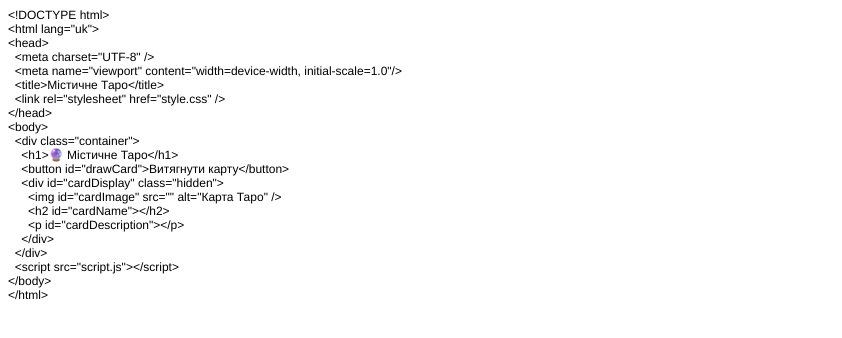
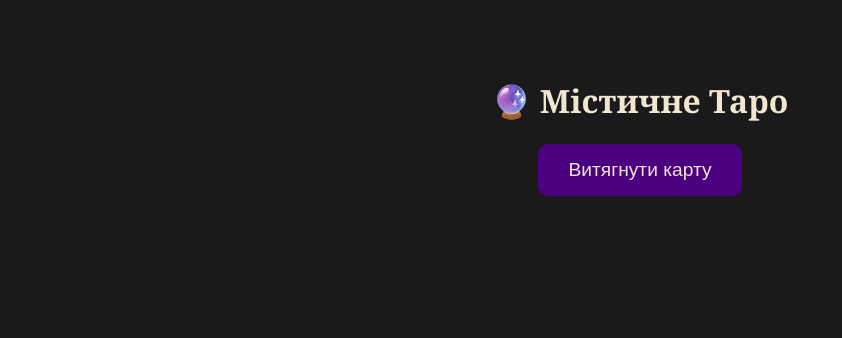
Before and after one commit to SophShmn/tarot-app, a plain HTML site: page index.html in a window 1280 px wide. Shown: the whole page, without its empty margins (0-842 px from the left). Drawn offline with Linux system fonts and the light colour scheme.

Commit message:
Update index.html

```diff
--- a/index.html
+++ b/index.html
@@ -1,36 +1,22 @@
-<!DOCTYPE html PUBLIC "-//W3C//DTD HTML 4.01//EN" "http://www.w3.org/TR/html4/strict.dtd">
-<html>
+<!DOCTYPE html>
+<html lang="uk">
 <head>
-  <meta http-equiv="Content-Type" content="text/html; charset=utf-8">
-  <meta http-equiv="Content-Style-Type" content="text/css">
-  <title></title>
-  <meta name="Generator" content="Cocoa HTML Writer">
-  <meta name="CocoaVersion" content="2575.6">
-  <style type="text/css">
-    p.p1 {margin: 0.0px 0.0px 0.0px 0.0px; font: 12.0px Helvetica}
-  </style>
+  <meta charset="UTF-8" />
+  <meta name="viewport" content="width=device-width, initial-scale=1.0"/>
+  <title>Містичне Таро</title>
+  <link rel="stylesheet" href="style.css" />
 </head>
 <body>
-<p class="p1">&lt;!DOCTYPE html&gt;</p>
-<p class="p1">&lt;html lang="uk"&gt;</p>
-<p class="p1">&lt;head&gt;</p>
-<p class="p1"><span class="Apple-converted-space">  </span>&lt;meta charset="UTF-8" /&gt;</p>
-<p class="p1"><span class="Apple-converted-space">  </span>&lt;meta name="viewport" content="width=device-width, initial-scale=1.0"/&gt;</p>
-<p class="p1"><span class="Apple-converted-space">  </span>&lt;title&gt;Містичне Таро&lt;/title&gt;</p>
-<p class="p1"><span class="Apple-converted-space">  </span>&lt;link rel="stylesheet" href="style.css" /&gt;</p>
-<p class="p1">&lt;/head&gt;</p>
-<p class="p1">&lt;body&gt;</p>
-<p class="p1"><span class="Apple-converted-space">  </span>&lt;div class="container"&gt;</p>
-<p class="p1"><span class="Apple-converted-space">    </span>&lt;h1&gt;🔮 Містичне Таро&lt;/h1&gt;</p>
-<p class="p1"><span class="Apple-converted-space">    </span>&lt;button id="drawCard"&gt;Витягнути карту&lt;/button&gt;</p>
-<p class="p1"><span class="Apple-converted-space">    </span>&lt;div id="cardDisplay" class="hidden"&gt;</p>
-<p class="p1"><span class="Apple-converted-space">      </span>&lt;img id="cardImage" src="" alt="Карта Таро" /&gt;</p>
-<p class="p1"><span class="Apple-converted-space">      </span>&lt;h2 id="cardName"&gt;&lt;/h2&gt;</p>
-<p class="p1"><span class="Apple-converted-space">      </span>&lt;p id="cardDescription"&gt;&lt;/p&gt;</p>
-<p class="p1"><span class="Apple-converted-space">    </span>&lt;/div&gt;</p>
-<p class="p1"><span class="Apple-converted-space">  </span>&lt;/div&gt;</p>
-<p class="p1"><span class="Apple-converted-space">  </span>&lt;script src="script.js"&gt;&lt;/script&gt;</p>
-<p class="p1">&lt;/body&gt;</p>
-<p class="p1">&lt;/html&gt;</p>
+  <div class="container">
+    <h1>🔮 Містичне Таро</h1>
+    <button id="drawCard">Витягнути карту</button>
+    <div id="cardDisplay" class="hidden">
+      <img id="cardImage" src="" alt="Карта Таро" />
+      <h2 id="cardName"></h2>
+      <p id="cardDescription"></p>
+    </div>
+  </div>
+
+  <script src="script.js"></script>
 </body>
 </html>
```
